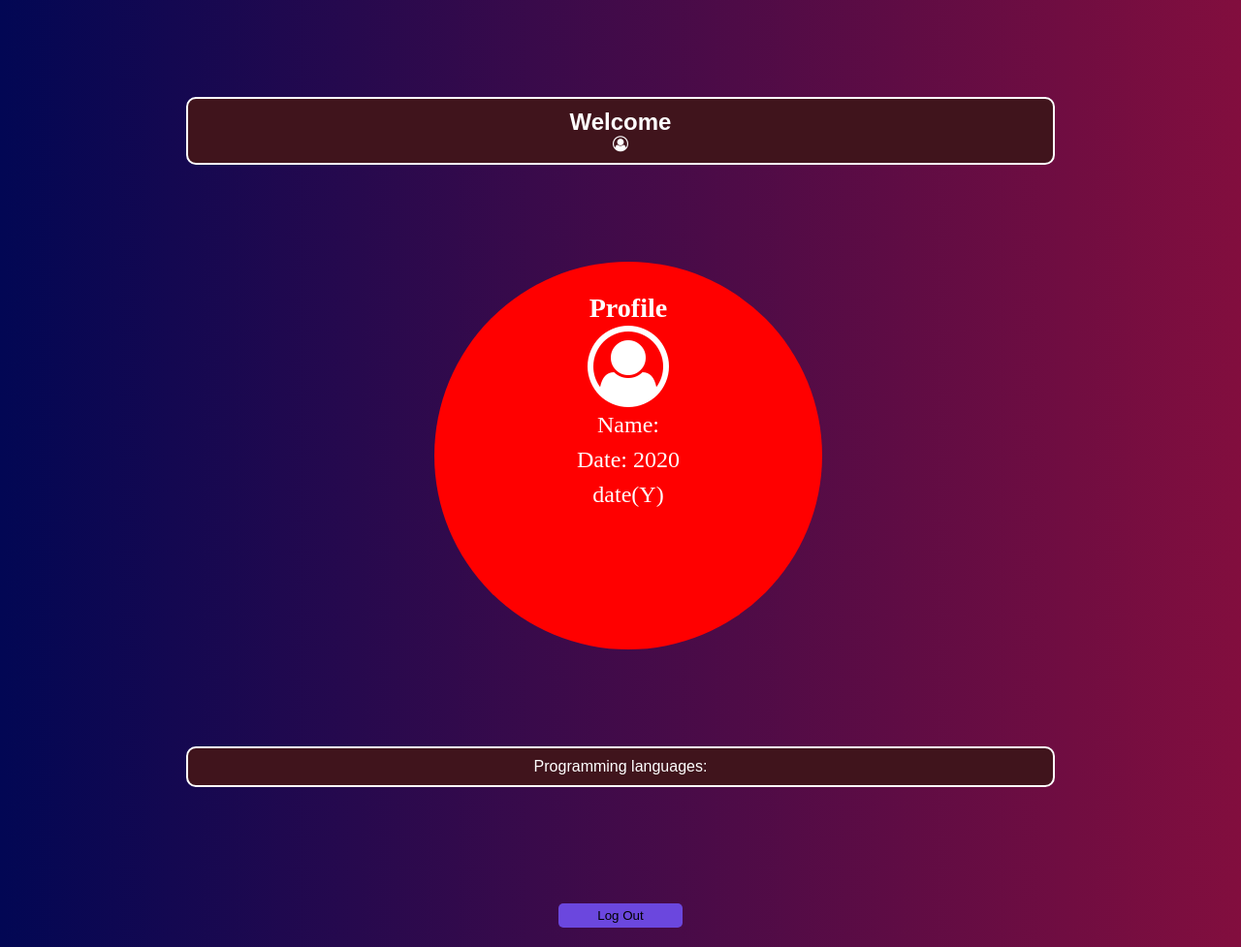
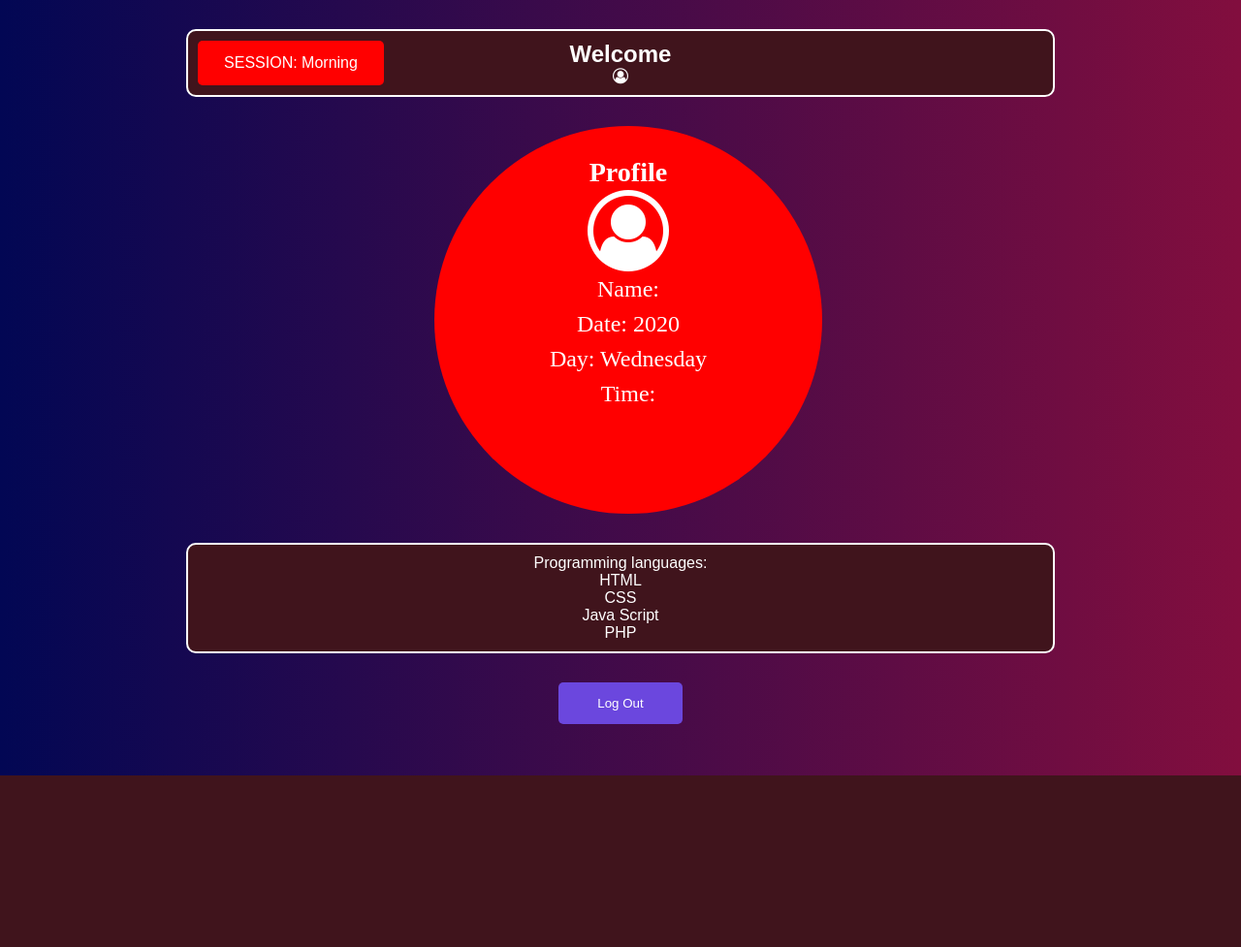
Before and after one commit to davido242/tutorial_page, a CodeIgniter 4 app: template app/Views/land.php in a window 1280 px wide. Shown: the whole page at 97% size. After the commit the page ends 800 px from the top, so only its background shows below. Run offline with PHP 8.4 and a stand-in for CodeIgniter, Linux system fonts and the light colour scheme; the template is opened without the code that fills it, so the values that code supplies are empty; some libraries are stand-ins or nearby versions.

Commit message:
some routings

```diff
--- a/app/Config/Routes.php
+++ b/app/Config/Routes.php
@@ -34,6 +34,7 @@ $routes->get('index/', 'Home::index');
 $routes->get('help/', 'Home::help');
 $routes->get('log_in/', 'Home::log_in');
 $routes->get('page/', 'Home::page');
+$routes->get('success/', 'Home::success');
 
 /**
  * --------------------------------------------------------------------
--- a/app/Controllers/Home.php
+++ b/app/Controllers/Home.php
@@ -23,6 +23,11 @@ class Home extends BaseController
 		return view('land');
 	}
 
+	public function success()
+	{
+		return view('successful');
+	}
+
 	//--------------------------------------------------------------------
 
 }
--- a/app/Views/index.php
+++ b/app/Views/index.php
@@ -11,6 +11,7 @@
 	</div>
 	<div class="button_row">
 		<a href="log_in"><button class="blink">Time for Another Class<i class="fa fa-caret-right"></i></button></a>
+		<label id="lblGreetings"></label>
 	</div>
 <?php echo view('includes/footer');?>
 </body>
--- a/app/Views/land.php
+++ b/app/Views/land.php
@@ -8,10 +8,26 @@
 </head>
 <body>
 	<?php
-	$fName = $_REQUEST["firstname"];
-	$oName = $_REQUEST["middlename"];
+		$fName = $_REQUEST["firstname"];
+		$oName = $_REQUEST["middlename"];
 	?>
 	<div class="first_row vintage">
+		<div class="time_spec">
+			<?php
+				date_default_timezone_set('Africa/Lagos');
+
+				// 24-hour format of an hour without leading zeros (0 through 23)
+				$Hour = date('G');
+
+				if ( $Hour >= 5 && $Hour <= 11 ) {
+				echo "SESSION: Morning";
+				} else if ( $Hour >= 12 && $Hour <= 18 ) {
+				echo "SESSION: Afternoon";
+				} else if ( $Hour >= 19 || $Hour <= 4 ) {
+				echo "<b>SESSION:</b>  Evening ";
+				}
+			?>
+		</div>
 		<?php
 		  echo "<h2>Welcome $fName</h2>";
 		?>
@@ -21,14 +37,24 @@
 		<h3>Profile</h3>
 		<i class="fa fa-user-circle-o"></i>
 		<?php
+			date_default_timezone_set("Africa/Lagos");
 			echo "<p>Name: $fName $oName</p>";
 			echo "Date: ";
-			echo date("Y");
-			echo "<p>date(Y)</p>"
+			echo date("Y") . '<br />';
+			echo "Day: ";
+			echo date("l")
 		?>
+		<p>Time:</p>
+		<p id="demon"></p>
 	</div>
-	<div class="first_row">
+	<div class="first_row vintage">
 		<p>Programming languages:</p>
+		<ul style="list-style: none;">
+			<li>HTML</li>
+			<li>CSS</li>
+			<li>Java Script</li>
+			<li>PHP</li>
+		</ul>
 	</div>
 	<div class="forth_row">
 	<a href="home"><button>Log Out</button></a>
--- a/public/css/style.css
+++ b/public/css/style.css
@@ -96,15 +96,36 @@ input[type="submit"]:hover {
 }
 .forth_row button{
 	width: 10%;
-	margin: 20px 45%;
+	line-height: 2.5em;
+	margin: 0px 45%;
 	cursor: pointer;
 	background: #6b47de;
 	border: none;
 	padding: 5px;
 	border-radius: 5px;
+	color: #fff;
 }
-
-
+.forth_row button:hover{
+	background: green;
+}
+.vintage{
+	margin: 30px 15%;
+}
+#lblGreetings{
+	display: block;
+	margin: 20px 0px;
+	font-family: arial;
+	font-size: 1.5em;
+}
+.time_spec{
+	width: 15%;
+	line-height: 2.1em;
+	color: #fff;
+	background: red;
+	position: absolute;
+	border-radius: 5px;
+	padding: .4em;
+}
 /*@media screen and (min-width: 350px) {
 	.second_row{
 	padding: 20px 2%;
--- a/public/js/main.js
+++ b/public/js/main.js
@@ -0,0 +1,35 @@
+var myDate = new Date();
+    var hrs = myDate.getHours();
+
+    var greet;
+
+    if (hrs < 12)
+        greet = 'Good Morning';
+    else if (hrs >= 12 && hrs <= 17)
+        greet = 'Good Afternoon';
+    else if (hrs >= 17 && hrs <= 24)
+        greet = 'Good Evening';
+
+    // document.getElementById('lblGreetings').innerHTML =
+    //     '<b>' + greet + '</b>';
+    //     alert //(greet);
+
+// From Java in Anambra
+// function myTimer() {
+//   var d = new Date();
+//   document.getElementById("demon").innerHTML = d.toLocaleTimeString();
+// }
+
+// Funtional Programmin Language
+const squareList = arr => {
+  // Only change code below this line
+  return arr.reduce((sqrIntegers, num) => {
+    return Number.isInteger(num) && num > 0
+      ? sqrIntegers.concat(num * num)
+      : sqrIntegers;
+  }, []);
+  // Only change code above this line
+};
+
+const squaredIntegers = squareList([-3, 4.8, 5, 3, -3.2]);
+console.log(squaredIntegers);
```
Also changed, not shown: app/Views/successful.php (added, +20 -0 lines).
